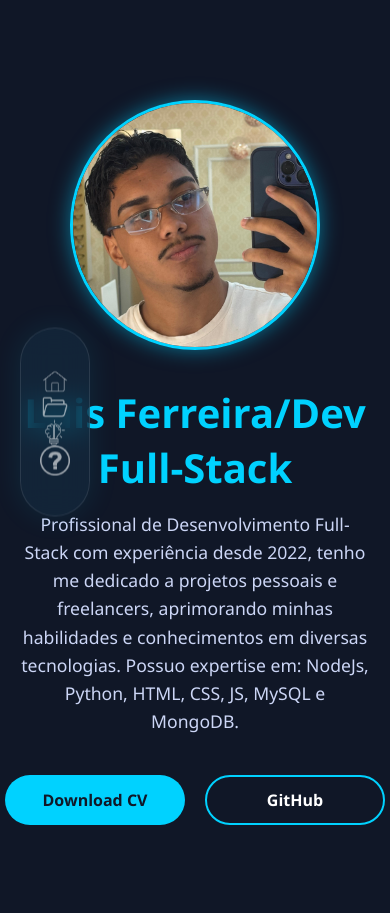
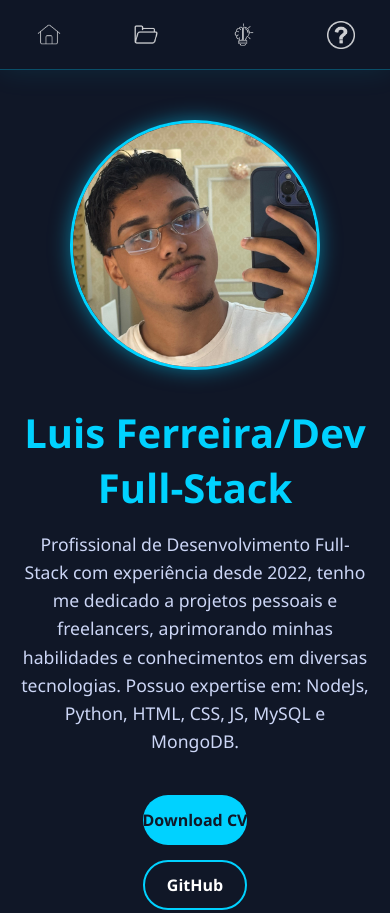
Before and after one commit to LuisGSena/Portifolio_Dev, a plain HTML site: page index.html in a window 390 px wide. Shown: the top 913 px of the page. Drawn offline with Linux system fonts and the light colour scheme.

Commit message:
Configurção do media query

```diff
--- a/index.html
+++ b/index.html
@@ -13,7 +13,7 @@
         <nav>
             <a href="index.html"><img class="navIcon" src="Img/home.png" alt="Imagem de home"></a>
             <a href="projects.html"><img src="Img/projects.png" alt="pasta de projetos" class="navIcon"></a>
-            <a href=""><img src="Img/skills.png" alt="Skills" class="navIcon"></a>
+            <a href="#skills"><img src="Img/skills.png" alt="Skills" class="navIcon"></a>
             <a href="#entre-contato"><img src="Img/Icon-interrogacao.png" alt="" class="navIcon"></a>
         </nav>
 
--- a/style/style.css
+++ b/style/style.css
@@ -226,3 +226,67 @@ input:focus {
     font-weight: bold;
     cursor: pointer;
 }
+/*Media Query Responsividade*/
+@media (max-width: 768px) {
+
+    /*Modifica o menu para ficar a cima*/
+    .navMenus {
+        display: flex;
+        width: 100%;
+        height: 70px;
+        position: fixed;
+        top: 0;
+        left: 0;
+        bottom: auto;
+        transform: none;
+        border-radius: 0;
+        padding: 0;
+        background-color: rgba(16, 23, 39, 0.98);
+        border: none;
+        border-bottom: 1px solid rgba(0, 210, 255, 0.3);
+        z-index: 9999;
+    }
+
+    /*Configurando para os itens do menu ficarem lado a lado*/
+    .navMenus nav {
+        display: flex;
+        flex-direction: row;
+        width: 100%;
+        height: 100%;
+        justify-content: space-around;
+        align-items: center;
+        gap: 0;
+    }
+
+    /*ajuste dos icones*/
+    .navIcon {
+        width: 28px;
+        height: auto;
+        opacity: 0.8;
+    }
+
+    /*colocar para o menu nao sumir atras*/
+    .sobre {
+        margin-top: 80px;
+        margin-left: 0;
+        padding: 40px 20px;
+    }
+
+    /*deixar as skills em coluna unica*/
+    .skills-container {
+        grid-template-columns: 1fr;/* lembrar que essa coisa aqui e para definir que a seção sera definida em colunas de 1*/
+        gap: 20px;
+    }
+
+    /*Configuração do botoes de download e github*/
+    .centraDownloads {
+        flex-direction: column;
+        align-items: center;
+        gap: 15px;
+    }
+
+    .btn-cv, .btn-git {
+        width: 100%;
+        max-width: 300px;
+    }
+}
```
